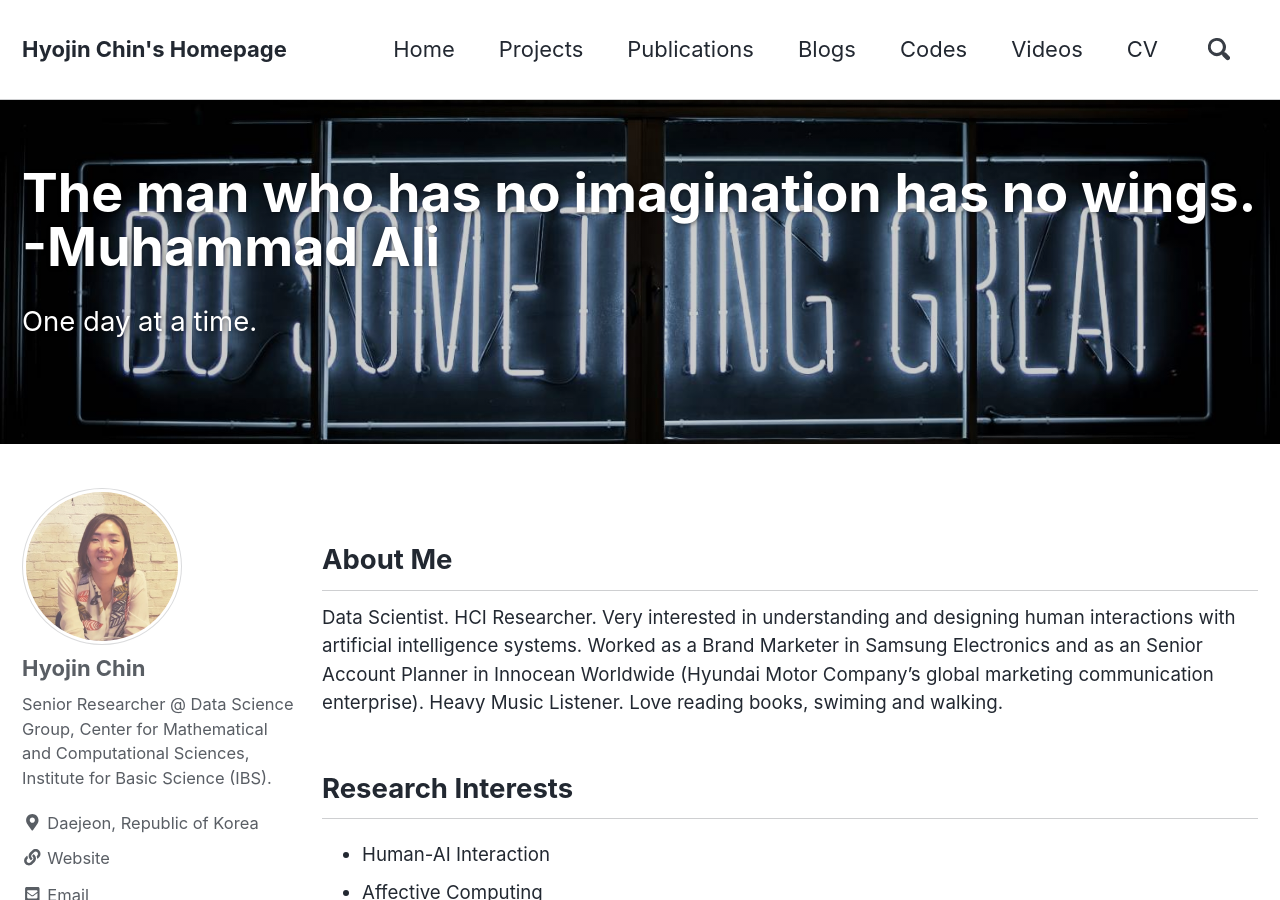
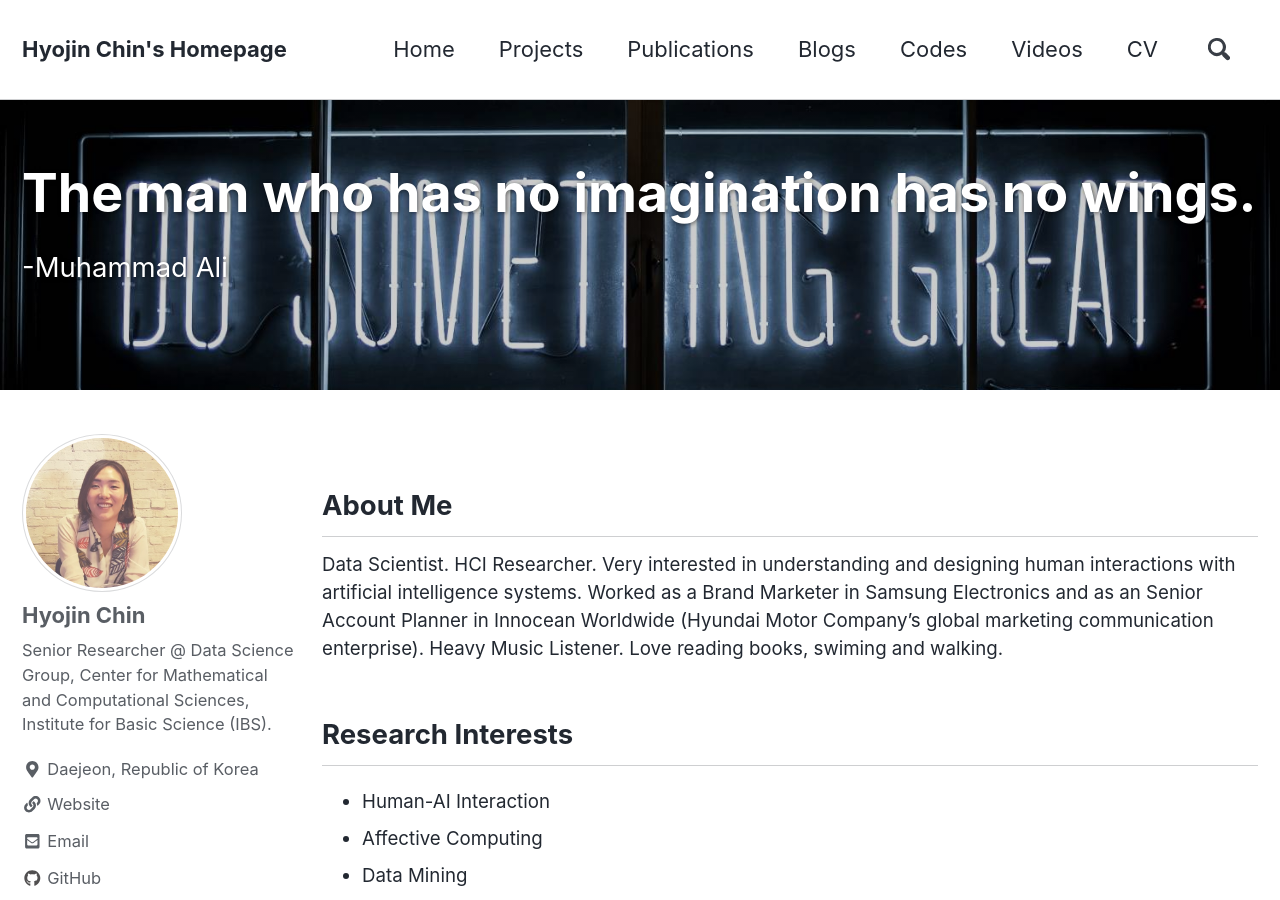
Before and after one commit to tesschin/tesschin.github.io, a Jekyll site: the page built from index.md, in a window 1280 px wide and 900 px high. Built offline with Jekyll 4.4.1, drawn with Linux system fonts in a browser that asks for light colours; nearby versions of some CDN libraries; the list of posts is cut into pages by our own code.

Commit message:
Update index.md

```diff
--- a/index.md
+++ b/index.md
@@ -1,9 +1,9 @@
 ---
-title: The man who has no imagination has no wings. -Muhammad Ali
+title: The man who has no imagination has no wings.
 layout: single
 permalink: /
 #date: 2016-03-23T11:48:41-04:00
-excerpt: "One day at a time."
+excerpt: "-Muhammad Ali "
 
 author_profile: true
 classes: wide
```
